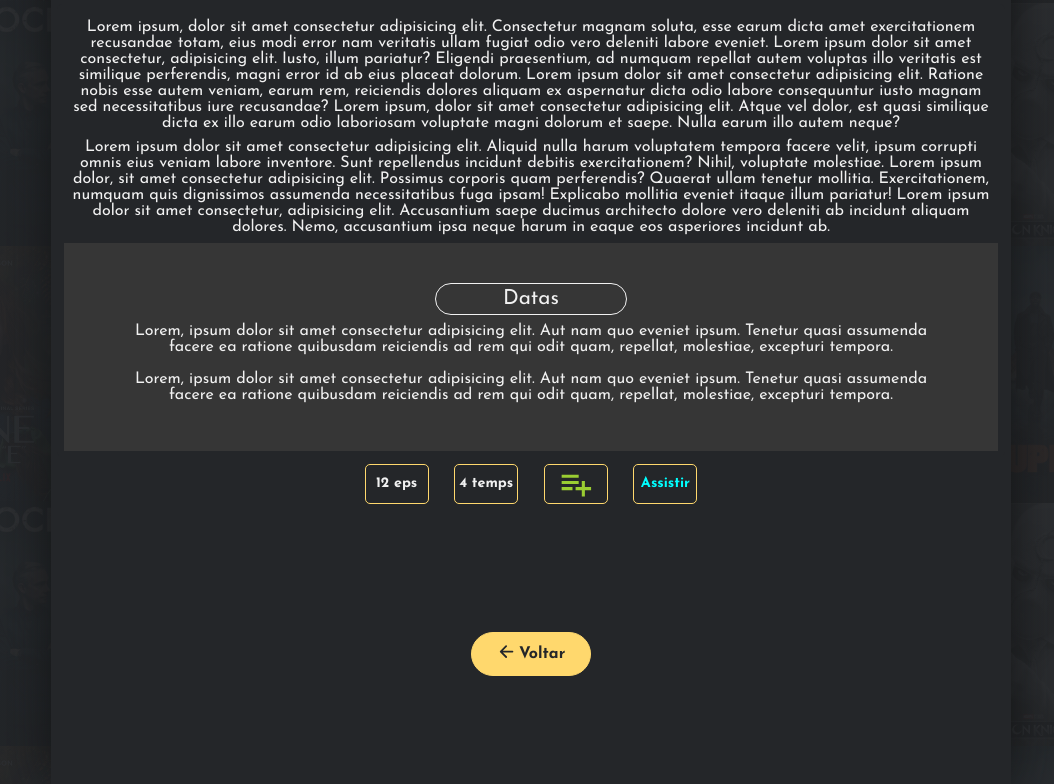
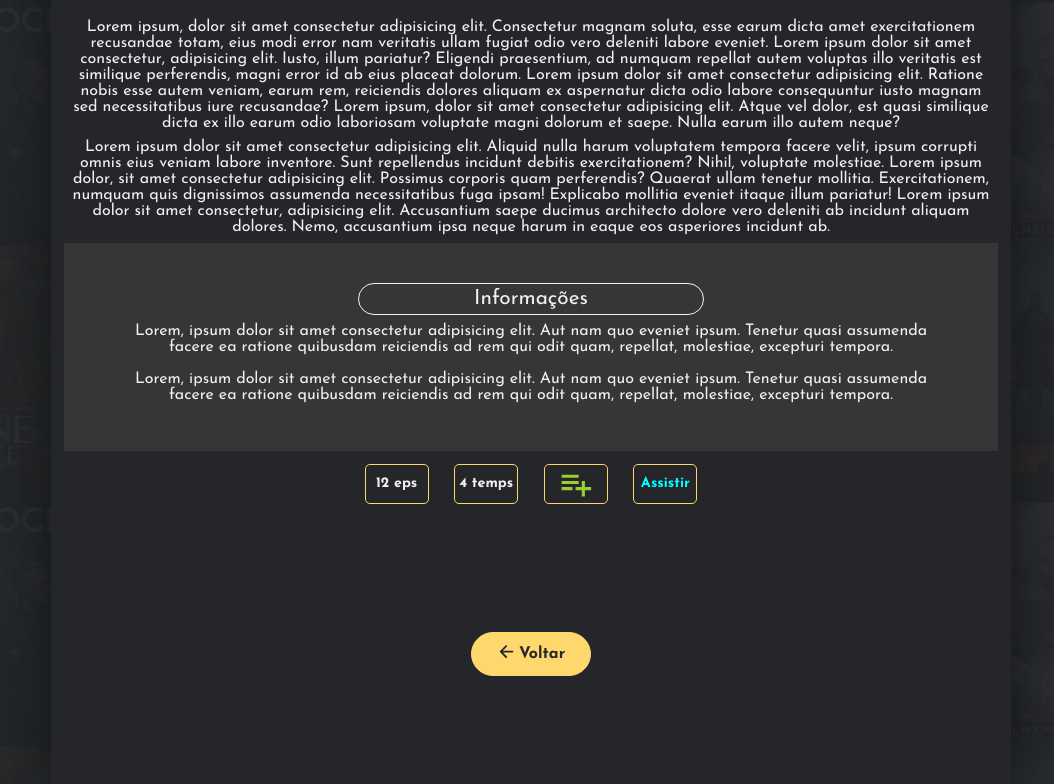
Before and after one commit to theuldev/suaserie.frontend, a React (Create React App) app: page /gostei/1 in a window 1280 px wide. Shown: the part 754-1538 px from the top of the page, without its empty margins (109-1163 px from the left). Built offline with nearby package versions, Linux system fonts and the light colour scheme; sample sign-in values are in the browser's storage.

Commit message:
atualiazação do titulo

```diff
--- a/src/pages/SerieSelected/SerieSelected.css
+++ b/src/pages/SerieSelected/SerieSelected.css
@@ -173,7 +173,7 @@ main .main-content-selected {
 }
 
 .info .date h2 {
-  width: 15vw;
+  width: 27vw;
   height: 2rem;
   display: flex;
   align-items: center;
--- a/src/pages/SerieSelected/SerieSelected.jsx
+++ b/src/pages/SerieSelected/SerieSelected.jsx
@@ -114,7 +114,7 @@ const {id} = useParams();
                 </div>
 
                 <div className="date">
-                  <h2>Datas</h2>
+                  <h2>Informações</h2>
                   <p>
                     Lorem, ipsum dolor sit amet consectetur adipisicing elit. Aut
                     nam quo eveniet ipsum. Tenetur quasi assumenda facere ea
```
